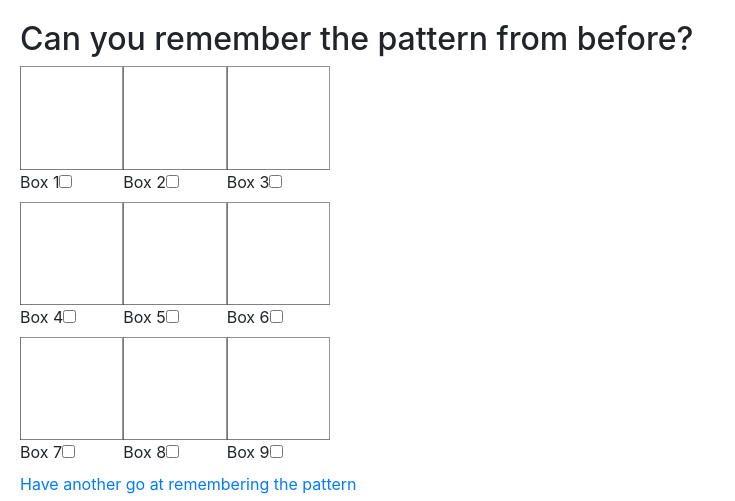
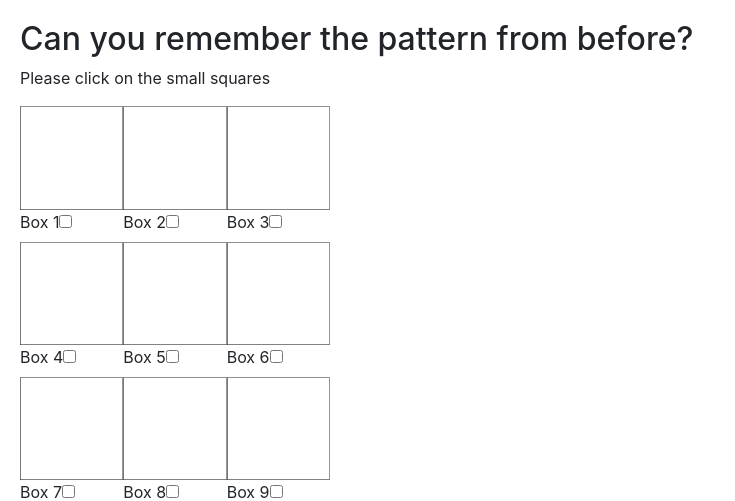
Before and after one commit to gregcodethem/choices_behind_doors_study, a Django app: page /prelim_three in a window 1280 px wide. Shown: the top 501 px of the page, without its empty margins (0-735 px from the left). Run offline with Django 3.2, Linux system fonts and the light colour scheme; the visitor is signed in with stand-in values (Sample User, id 1); some libraries are stand-ins or nearby versions.

Commit message:
Update mem_game_blank_base.html

```diff
--- a/doorgame/templates/mem_game_blank_base.html
+++ b/doorgame/templates/mem_game_blank_base.html
@@ -14,6 +14,8 @@ img {
 {% if user.is_authenticated %}
 
 <h2 id="final_pattern_message">Can you remember the pattern from before?</h2>
+
+<p>Please click on the small squares</p>
 
 {% load static %}
 
```
